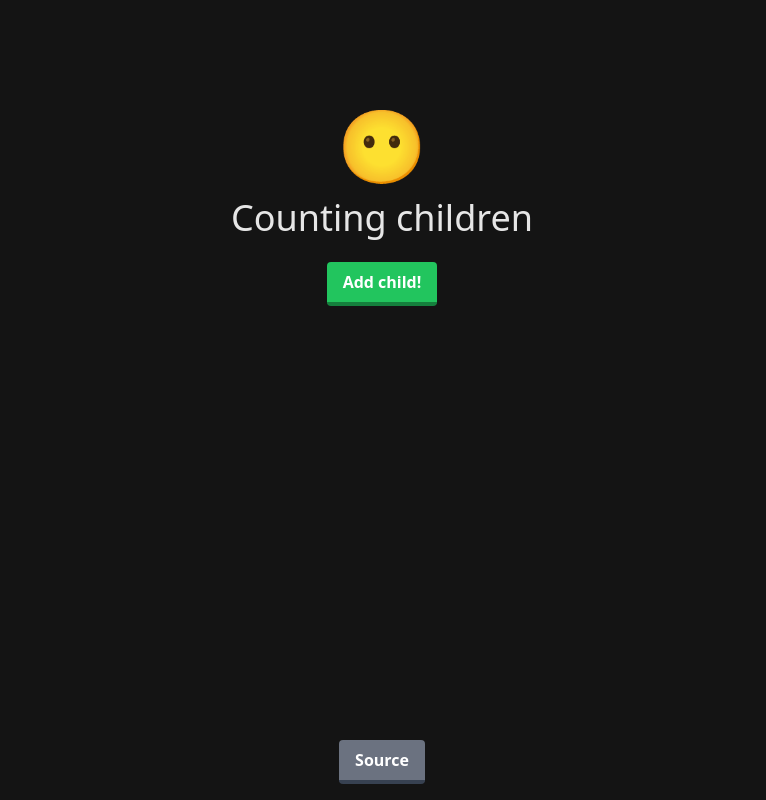
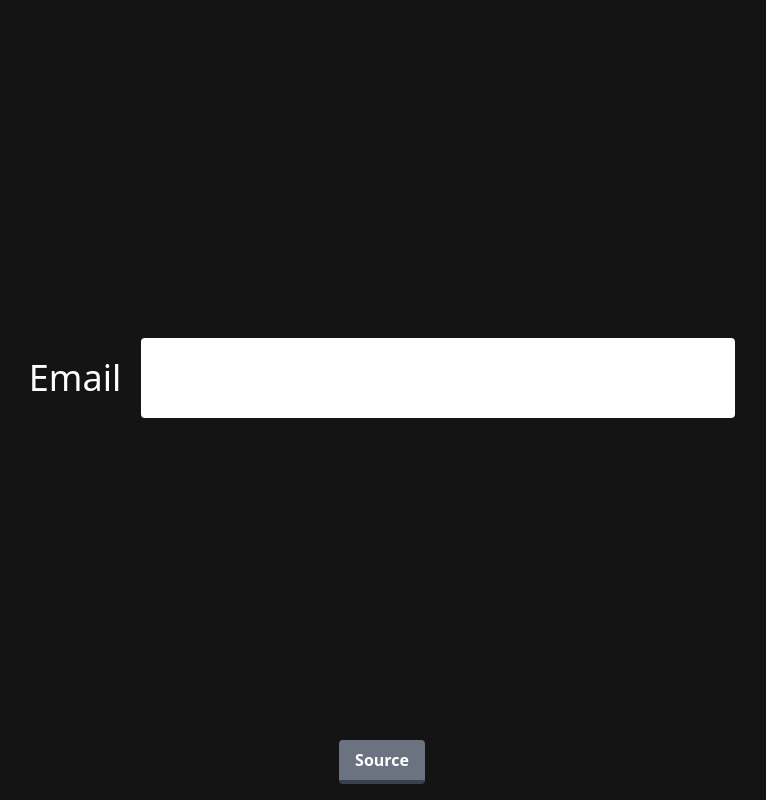
Before and after one commit to anton-g/css-is-awesome, a React (Vite) app: page / in a window 1280 px wide. Shown: the whole page, without its empty margins (258-1024 px from the left). Built offline with nearby package versions, Linux system fonts and the light colour scheme.

Commit message:
FormError demo

```diff
--- a/src/App.tsx
+++ b/src/App.tsx
@@ -1,4 +1,5 @@
 import ChildCount from './demos/childcount/ChildCount';
+import FormError from './demos/error/FormError';
 import Hover from './demos/hover/Hover';
 import Other from './demos/other/Other';
 import Tabs from './demos/tabs/Tabs';
@@ -10,7 +11,8 @@ export default function App() {
       {/* <Hover /> */}
       {/* <Tabs /> */}
       {/* <Other /> */}
-      <ChildCount />
+      {/* <ChildCount /> */}
+      <FormError />
     </div>
   );
 }
--- /dev/null
+++ b/src/demos/error/FormError.tsx
@@ -0,0 +1,37 @@
+import './formError.css';
+import { Demo } from '../../Demo';
+
+export default function FormError() {
+  return (
+    <Demo>
+      <Demo.Implementation>
+        <form className="form-error mx-auto">
+          <div className="flex items-center gap-5 text-4xl">
+            <label htmlFor="email">Email</label>
+            <input
+              className="form-control m-0 w-full rounded border border-solid border-gray-300 bg-white bg-clip-padding px-3 py-1.5 text-4xl font-normal text-gray-700 transition ease-in-out focus:border-blue-600 focus:bg-white focus:text-gray-700 focus:outline-none"
+              id="email"
+              pattern="[a-z0-9._%+-]+@[a-z0-9.-]+\.[a-z]{2,4}$"
+              placeholder="email"
+              type="email"
+            ></input>
+          </div>
+        </form>
+      </Demo.Implementation>
+      <Demo.Source
+        foo={`input { border: 4px solid var(--color); }
+label { color: var(--color); }
+
+form:has(:invalid) { --color: red; }
+form:has(:focus) { --color: white; }
+form:has(:valid) { --color: green; }
+form:has(:placeholder-shown) { --color: white; }
+`}
+        html={`<form>
+  <label for="email">Email</label>
+  <input type="email" id="email" placeholder=".." pattern="..." />
+</form>`}
+      ></Demo.Source>
+    </Demo>
+  );
+}
--- /dev/null
+++ b/src/demos/error/formError.css
@@ -0,0 +1,34 @@
+.form-error input {
+  border: 4px solid var(--color);
+  border-radius: 4px;
+  padding: 1rem 2rem;
+  font-weight: 400;
+}
+
+.form-error label {
+  color: var(--color);
+}
+
+.form-error input::placeholder {
+  color: transparent;
+}
+
+.form-error input:focus-visible {
+  outline-color: var(--color);
+}
+
+.form-error:has(:invalid) {
+  --color: red;
+}
+
+.form-error:has(:focus) {
+  --color: white;
+}
+
+.form-error:has(:valid) {
+  --color: green;
+}
+
+.form-error:has(:placeholder-shown) {
+  --color: white;
+}
```
